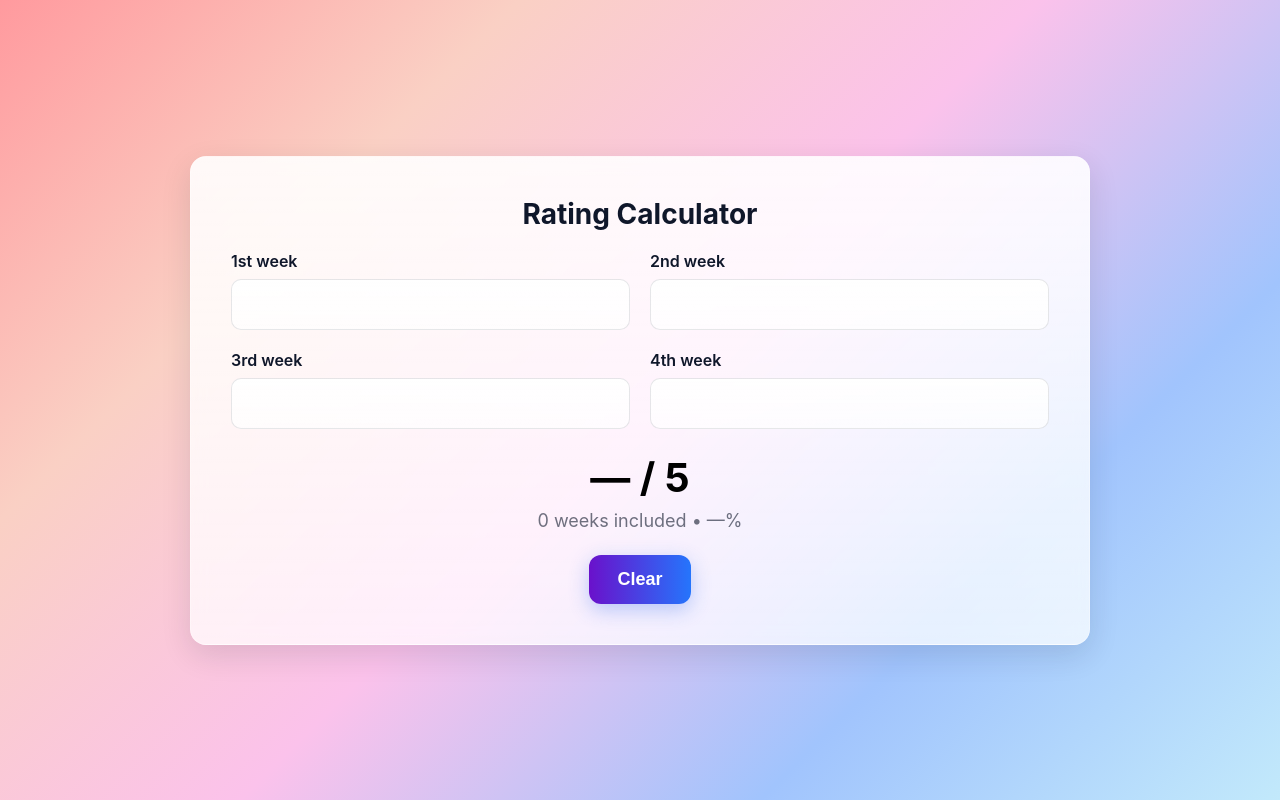
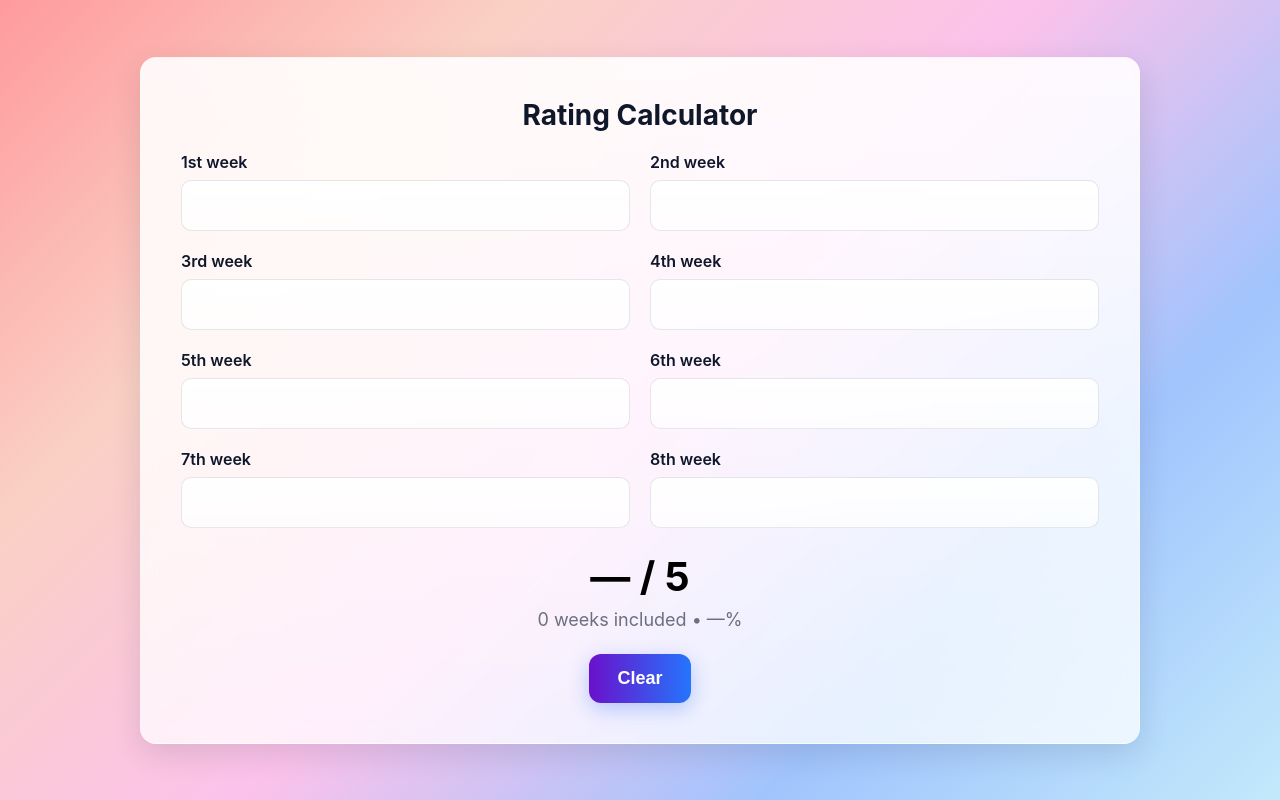
Before and after one commit to amarmeitei1990-glitch/rating_calculator, a plain HTML site: page index.html in a window 1280 px wide. Drawn offline with Linux system fonts and the light colour scheme.

Commit message:
Update index.html

```diff
--- a/index.html
+++ b/index.html
@@ -28,7 +28,7 @@
 
     .card{
       width:100%;
-      max-width:900px;
+      max-width:1000px;
       border-radius:var(--radius);
       padding:40px;
       background: var(--card-grad);
@@ -116,23 +116,16 @@
     <h1>Rating Calculator</h1>
     <form id="calcForm" autocomplete="off" onsubmit="return false;">
       <div class="grid">
-        <label>
-          <span class="label-title">1st week</span>
-          <input id="w1" type="text" inputmode="decimal" aria-label="1st week rating" />
-        </label>
-        <label>
-          <span class="label-title">2nd week</span>
-          <input id="w2" type="text" inputmode="decimal" aria-label="2nd week rating" />
-        </label>
-        <label>
-          <span class="label-title">3rd week</span>
-          <input id="w3" type="text" inputmode="decimal" aria-label="3rd week rating" />
-        </label>
-        <label>
-          <span class="label-title">4th week</span>
-          <input id="w4" type="text" inputmode="decimal" aria-label="4th week rating" />
-        </label>
+        <label><span class="label-title">1st week</span><input id="w1" type="text" inputmode="decimal"></label>
+        <label><span class="label-title">2nd week</span><input id="w2" type="text" inputmode="decimal"></label>
+        <label><span class="label-title">3rd week</span><input id="w3" type="text" inputmode="decimal"></label>
+        <label><span class="label-title">4th week</span><input id="w4" type="text" inputmode="decimal"></label>
+        <label><span class="label-title">5th week</span><input id="w5" type="text" inputmode="decimal"></label>
+        <label><span class="label-title">6th week</span><input id="w6" type="text" inputmode="decimal"></label>
+        <label><span class="label-title">7th week</span><input id="w7" type="text" inputmode="decimal"></label>
+        <label><span class="label-title">8th week</span><input id="w8" type="text" inputmode="decimal"></label>
       </div>
+
       <div class="result">
         <div class="value" id="avgValue">— / 5</div>
         <div class="meta" id="countMeta">0 weeks included • —%</div>
@@ -145,10 +138,8 @@
 
   <script>
     (function(){
-      const w1=document.getElementById('w1');
-      const w2=document.getElementById('w2');
-      const w3=document.getElementById('w3');
-      const w4=document.getElementById('w4');
+      const inputs = [];
+      for(let i=1;i<=8;i++){ inputs.push(document.getElementById('w'+i)); }
       const avgValue=document.getElementById('avgValue');
       const countMeta=document.getElementById('countMeta');
       const clearBtn=document.getElementById('clearBtn');
@@ -163,7 +154,7 @@
       function formatNum(n){ return (Math.round(n*100)/100).toFixed(2); }
 
       function compute(){
-        const vals=[parseVal(w1.value),parseVal(w2.value),parseVal(w3.value),parseVal(w4.value)];
+        const vals=inputs.map(inp=>parseVal(inp.value));
         const present=vals.filter(x=>x!==null);
         if(present.length===0){
           avgValue.textContent='— / 5';
@@ -177,14 +168,14 @@
         countMeta.textContent=`${present.length} week${present.length>1?'s':''} included • ${pct.toFixed(1)}%`;
       }
 
-      [w1,w2,w3,w4].forEach(inp=>{
+      inputs.forEach(inp=>{
         inp.addEventListener('input',compute);
       });
 
       clearBtn.addEventListener('click',()=>{
-        w1.value=''; w2.value=''; w3.value=''; w4.value='';
+        inputs.forEach(inp=>inp.value='');
         compute();
-        w1.focus();
+        inputs[0].focus();
       });
 
       compute();
```
